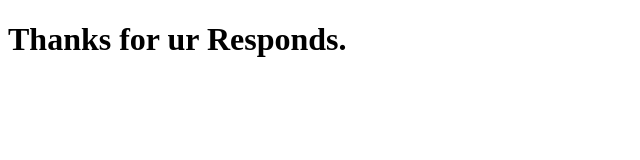
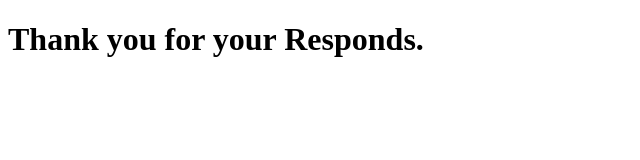
Before and after one commit to shreyasm12/Course-Registration-Form-Project, a plain HTML site: page thank.html in a window 1280 px wide. Shown: the whole page, without its empty margins (0-640 px from the left). Drawn offline with Linux system fonts and the light colour scheme.

Commit message:
Update thank.html

```diff
--- a/thank.html
+++ b/thank.html
@@ -6,6 +6,7 @@
     <title>Document</title>
 </head>
 <body>
-    <h1>Thanks for ur Responds.</h1>
+    <h1>Thank you for your Responds.</h1>
 </body>
+
 </html>
```
